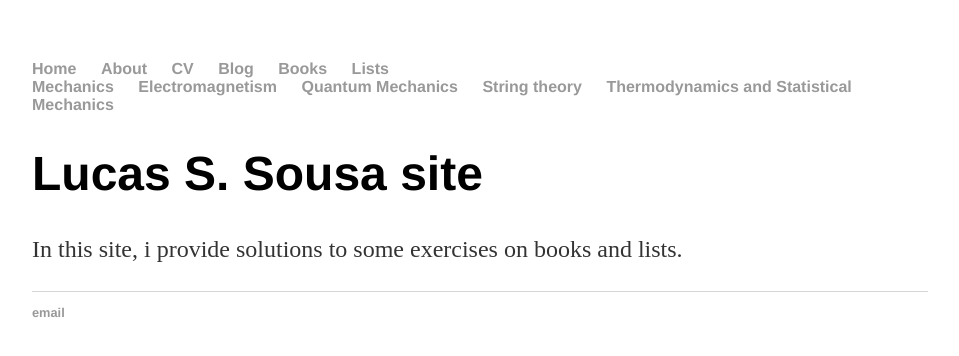
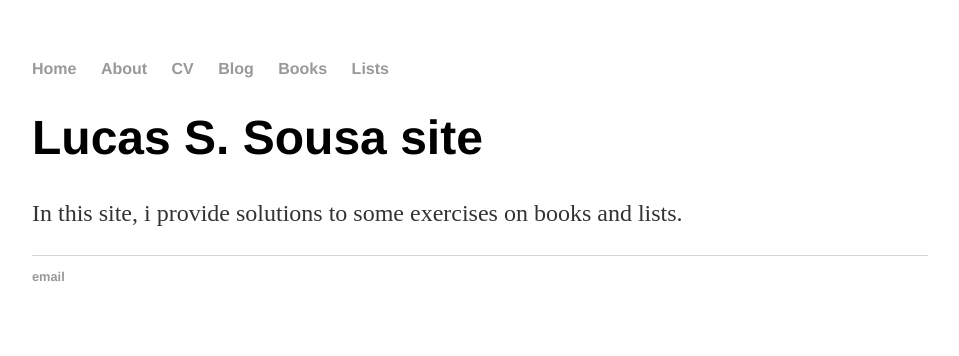
Before and after one commit to Lucas1Santos2Sousa/Lucas1Santos2Sousa.github.io, a Jekyll site: the page built from index.html, in a window 1280 px wide. Shown: the top 356 px of the page, without its empty margins (160-1119 px from the left). Built offline with Jekyll 4.4.1, drawn with Linux system fonts in a browser that asks for light colours.

Commit message:
Update default.html

```diff
--- a/_layouts/default.html
+++ b/_layouts/default.html
@@ -14,13 +14,6 @@
 	        		<li><a href="/blog">Blog</a></li>
 				<li><a href="/Books">Books</a></li>
 				<li><a href="/Lists">Lists</a></li>
-				<ul>
-				<li><a href="/Books/Mechanics">Mechanics</a></li>
-				<li><a href="/Books/Electromagnetism">Electromagnetism</a></li>
-				<li><a href="/Books/Quantum mechanics">Quantum Mechanics</a></li>
-				<li><a href="/Books/String theory">String theory</a></li>
-				<li><a href="/Books/Thermodynamics and Statistical Mechanics">Thermodynamics and Statistical Mechanics</a></li>
-				</ul>
 	    		</ul>
 			</nav>
 			<div class="container">
```
